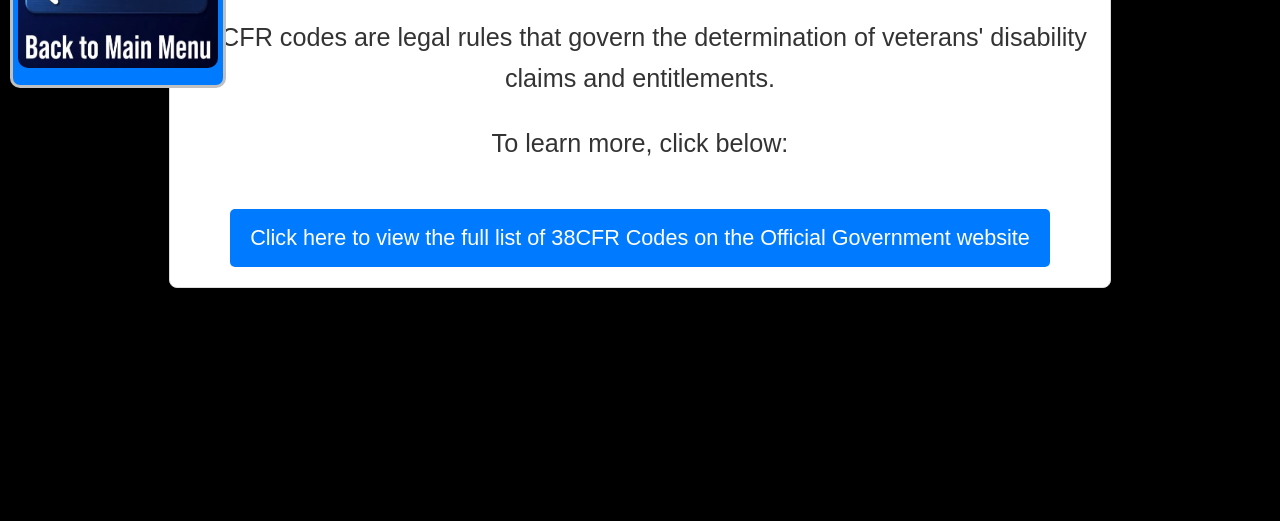
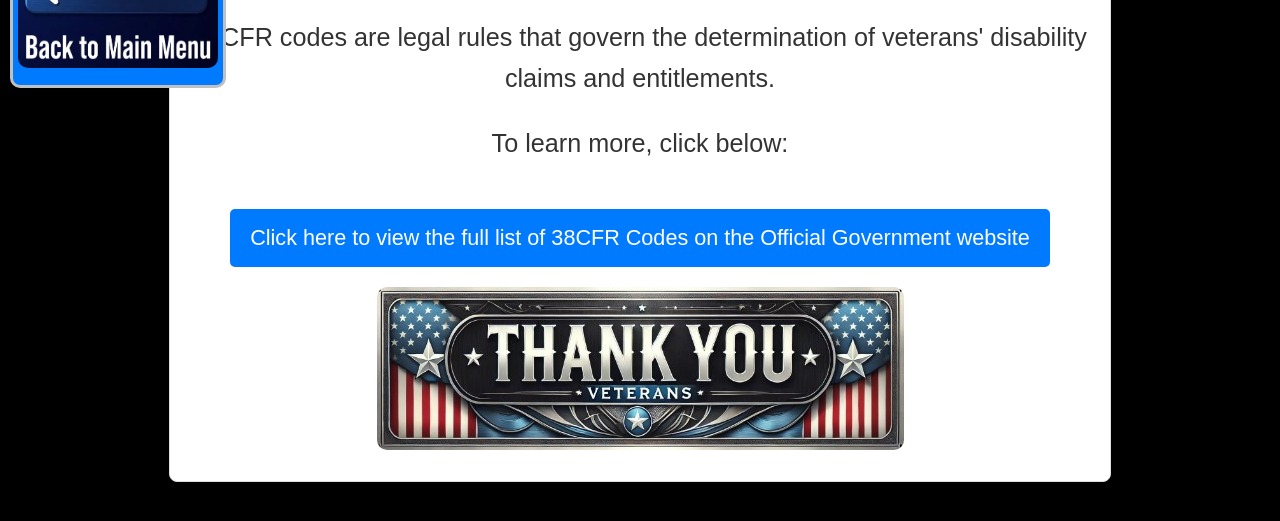
Before and after one commit to CMPSC3943FA24/team-5, a plain HTML site: page Learn More About 38CFR Codes.html in a window 1280 px wide. Shown: the part 183-704 px from the top of the page. Drawn offline with Linux system fonts and the light colour scheme.

Commit message:
Update Learn More About 38CFR Codes.html

```diff
--- a/Learn More About 38CFR Codes.html
+++ b/Learn More About 38CFR Codes.html
@@ -71,6 +71,18 @@
             cursor: pointer;
             border-radius: 10px;
         }
+
+        /* Fade-in animation for the image */
+        .fade-in {
+            opacity: 0;
+            transform: translateY(20px);
+            transition: opacity 2s ease, transform 2s ease;
+        }
+
+        .fade-in.visible {
+            opacity: 1;
+            transform: translateY(0);
+        }
     </style>
 </head>
 
@@ -92,7 +104,17 @@
         <a href="https://www.ecfr.gov/current/title-38" target="_blank">
             Click here to view the full list of 38CFR Codes on the Official Government website
         </a>
+        <div>
+            <img id="thankyou-image" src="thankyou.jpg" alt="Thank You" class="fade-in" style="max-width: 100%; border-radius: 10px; margin-top: 20px;">
+        </div>
     </section>
+
+    <script>
+        window.addEventListener('load', () => {
+            const image = document.getElementById('thankyou-image');
+            image.classList.add('visible');
+        });
+    </script>
 </body>
 
 </html>
```
